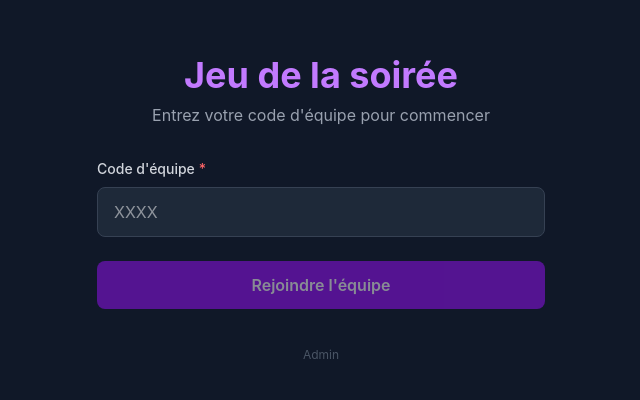
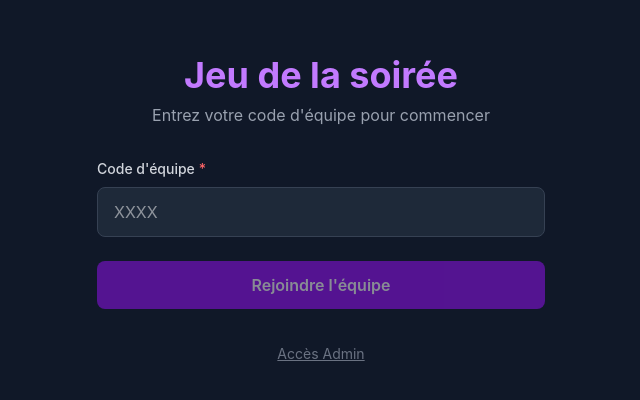
Before and after one commit to GCS2092/cachelog, a React (Vite) app: page / in a window 1280 px wide. Shown: the part 190-590 px from the top of the page, without its empty margins (319-959 px from the left). Built offline with nearby package versions, Linux system fonts and the light colour scheme; no server answers.

Commit message:
Fix SPA routing and make admin link more visible

```diff
--- a/src/pages/Landing.tsx
+++ b/src/pages/Landing.tsx
@@ -92,12 +92,12 @@ export default function Landing() {
               </Button>
             </form>
 
-            <div className="text-center">
+            <div className="text-center mt-6">
               <button
                 onClick={() => navigate('/admin')}
-                className="text-gray-600 text-xs hover:text-gray-500 transition-colors"
+                className="text-gray-500 hover:text-purple-400 text-sm transition-colors underline"
               >
-                Admin
+                Accès Admin
               </button>
             </div>
           </div>
```
Also changed, not shown: vercel.json (added).
